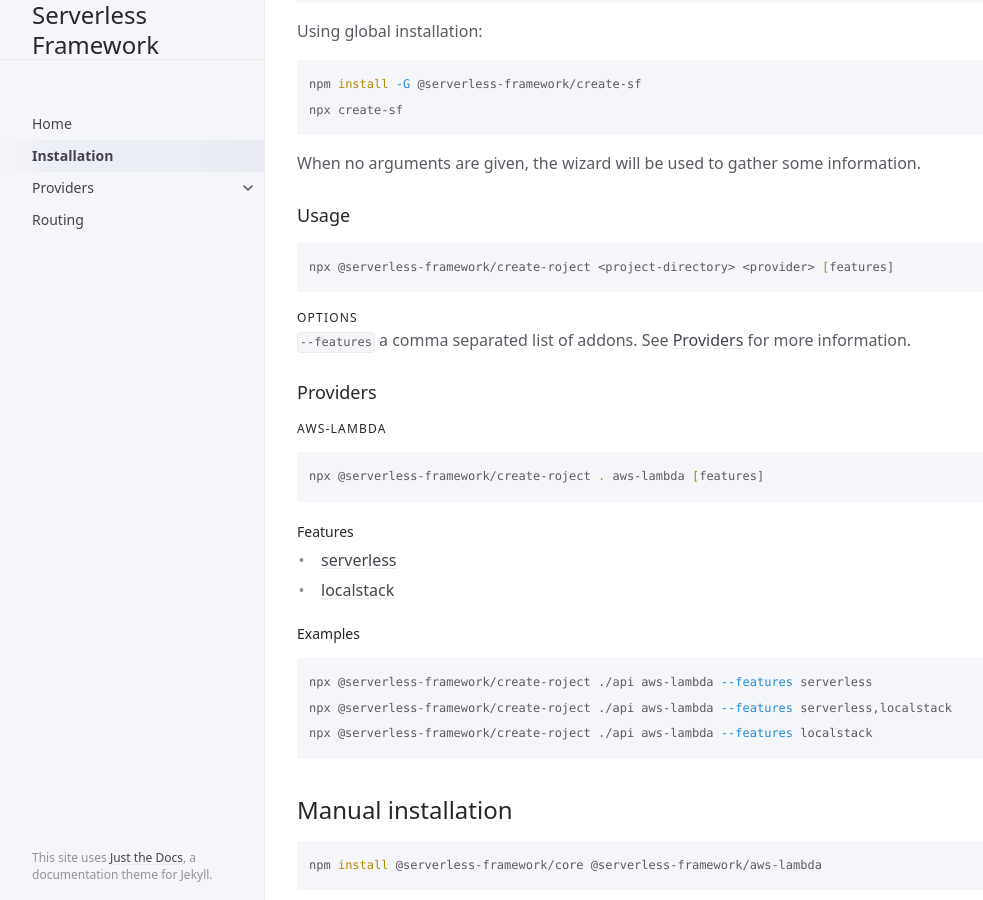
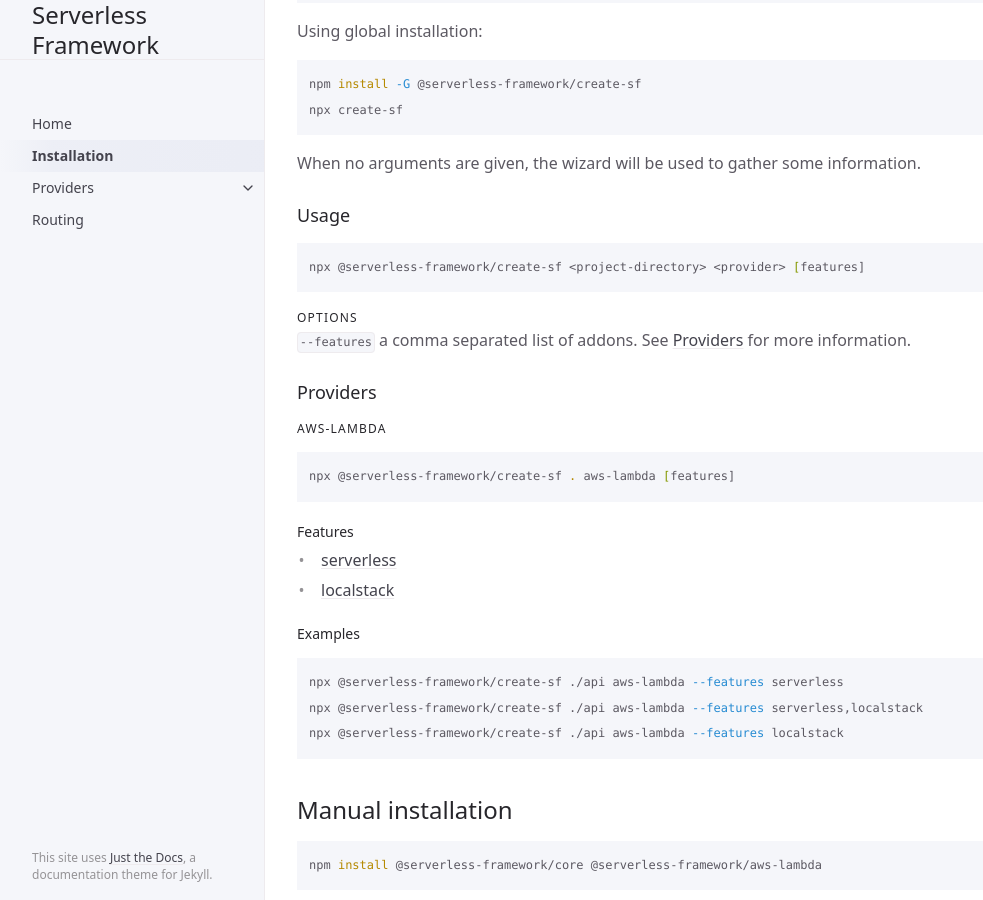
Before and after one commit to Edwin-Luijten/serverless-framework, a Jekyll site: the page built from docs/installation.md, in a window 1280 px wide and 900 px high, scrolled down 1261 px. Shown: the whole window, without its empty margins (107-1090 px from the left). Built offline with Jekyll 4.4.1, drawn with Linux system fonts in a browser that asks for light colours.

````diff
--- a/docs/installation.md
+++ b/docs/installation.md
@@ -38,7 +38,7 @@ When no arguments are given, the wizard will be used to gather some information.
 ### Usage
 
 ```shell
-npx @serverless-framework/create-roject <project-directory> <provider> [features]
+npx @serverless-framework/create-sf <project-directory> <provider> [features]
 ```
 
 #### Options
@@ -48,7 +48,7 @@ npx @serverless-framework/create-roject <project-directory> <provider> [features
 
 #### AWS-Lambda
 ```shell
-npx @serverless-framework/create-roject . aws-lambda [features]
+npx @serverless-framework/create-sf . aws-lambda [features]
 ```
 ##### Features
 - [serverless](https://www.serverless.com/framework/docs){:target="_blank"}
@@ -56,9 +56,9 @@ npx @serverless-framework/create-roject . aws-lambda [features]
 
 ##### Examples
 ```shell
-npx @serverless-framework/create-roject ./api aws-lambda --features serverless
-npx @serverless-framework/create-roject ./api aws-lambda --features serverless,localstack
-npx @serverless-framework/create-roject ./api aws-lambda --features localstack
+npx @serverless-framework/create-sf ./api aws-lambda --features serverless
+npx @serverless-framework/create-sf ./api aws-lambda --features serverless,localstack
+npx @serverless-framework/create-sf ./api aws-lambda --features localstack
 ```
 ## Manual installation
 
````
